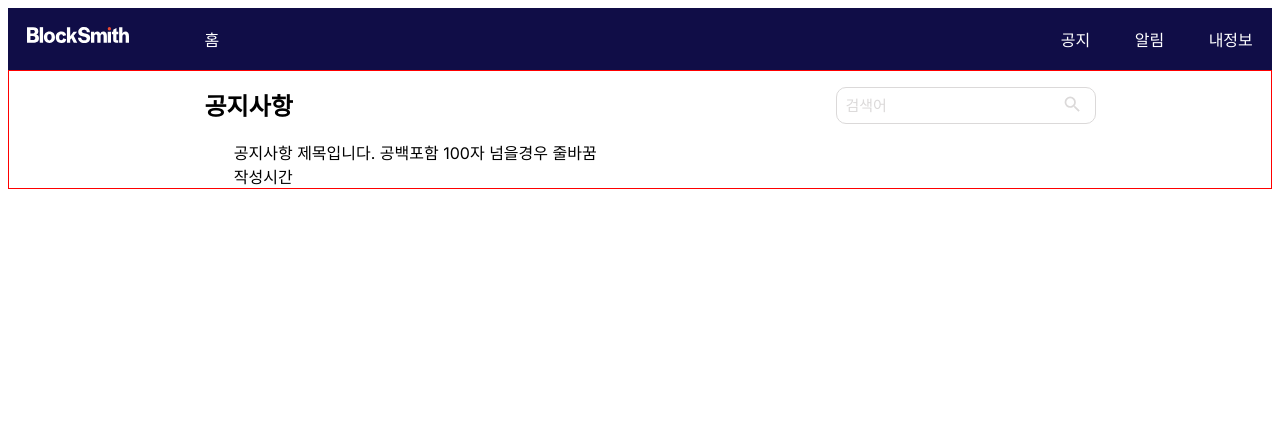
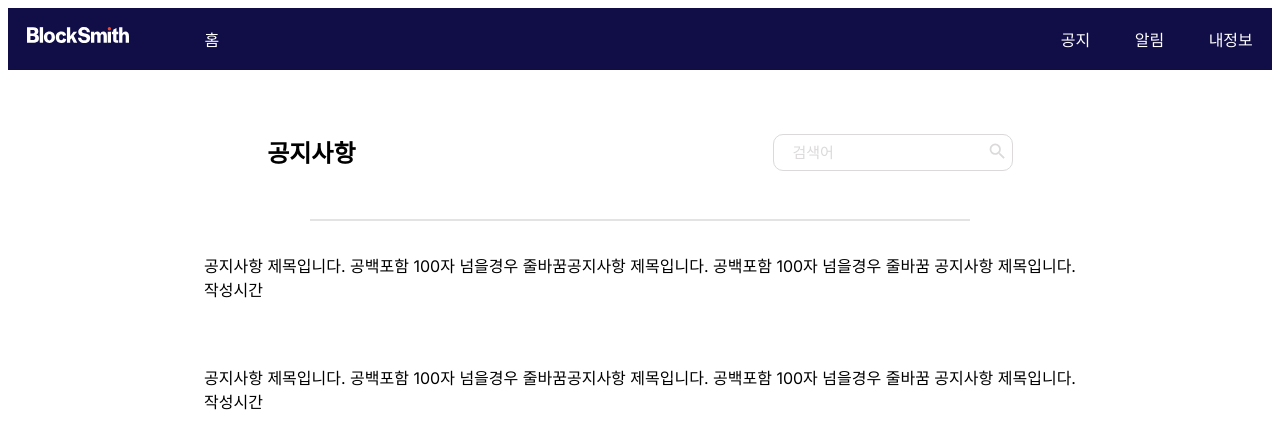
Before and after one commit to leehj1050/codingTest, a Next.js app: page /components/list in a window 1280 px wide. Shown: the top 448 px of the page. Built offline with nearby package versions, Linux system fonts and the light colour scheme.

Commit message:
.env파일 생성전 단계

```diff
--- a/app/components/list/listItem.tsx
+++ b/app/components/list/listItem.tsx
@@ -5,11 +5,20 @@ export default function ListItem() {
     <div className={item.section}>
       <div>
         <div className={item.item}>
-          <p>공지사항 제목입니다. 공백포함 100자 넘을경우 줄바꿈 </p>
+          <p>
+            공지사항 제목입니다. 공백포함 100자 넘을경우 줄바꿈공지사항
+            제목입니다. 공백포함 100자 넘을경우 줄바꿈 공지사항 제목입니다.
+          </p>
+          <p>작성시간</p>
+        </div>
+        <div className={item.item}>
+          <p>
+            공지사항 제목입니다. 공백포함 100자 넘을경우 줄바꿈공지사항
+            제목입니다. 공백포함 100자 넘을경우 줄바꿈 공지사항 제목입니다.
+          </p>
           <p>작성시간</p>
         </div>
       </div>
-      <span></span>
     </div>
   );
 }
--- a/app/components/list/page.tsx
+++ b/app/components/list/page.tsx
@@ -40,6 +40,7 @@ export default function List() {
           </div>
         </div>
       </div>
+
       <ListItem />
     </main>
   );
--- a/app/styles/list.module.css
+++ b/app/styles/list.module.css
@@ -1,13 +1,16 @@
 .main {
+  width: 100%;
   display: flex;
-  justify-content: space-around;
   flex-direction: column;
-  border: 1px solid red;
+  align-items: center;
+  padding: 3em 0;
 }
 .section {
+  width: 80%;
   display: flex;
   justify-content: space-around;
 }
+
 .text_box {
   width: 15em;
   padding: 1em;
@@ -20,13 +23,18 @@
 }
 .input_box {
   width: 100%;
+  border: 1px solid rgb(219, 217, 217);
+  border-radius: 10px;
+  padding: 0 0.6em;
 }
 .input_box input {
-  width: 100%;
+  width: 85%;
   padding: 0.6em;
-  border-radius: 10px;
   font-size: 15px;
-  border: 1px solid rgb(219, 217, 217);
+  border: none;
+}
+.input_box input:focus {
+  outline: none;
 }
 .input_box input::placeholder {
   color: rgb(219, 217, 217);
@@ -35,7 +43,7 @@
   display: flex;
   font-size: 1.3em;
   position: absolute;
-  right: 1.4em;
+  right: 2em;
   top: 23px;
 }
 .icons_wrap div {
--- a/app/styles/listItem.module.css
+++ b/app/styles/listItem.module.css
@@ -1,7 +1,18 @@
 .section {
+  width: 80%;
   display: flex;
-  justify-content: space-around;
+  align-items: center;
+  flex-direction: column;
+  padding: 2em 0;
 }
+
+.section::before {
+  content: "";
+  width: 65%;
+  border: 1px solid rgb(227, 227, 227);
+  height: 0;
+}
+
 .item {
-  /* padding: 1em 4em; */
+  padding: 2em 0;
 }
--- a/package.json
+++ b/package.json
@@ -14,6 +14,7 @@
     "@types/react-dom": "18.2.7",
     "eslint": "8.49.0",
     "eslint-config-next": "13.4.19",
+    "firebase": "^10.3.1",
     "next": "13.4.19",
     "react": "18.2.0",
     "react-dom": "18.2.0",
```
Also changed, not shown: utils/firebase.tsx (added, +21 -0 lines), 1 other file (tests, documents, lock files or other folders).
